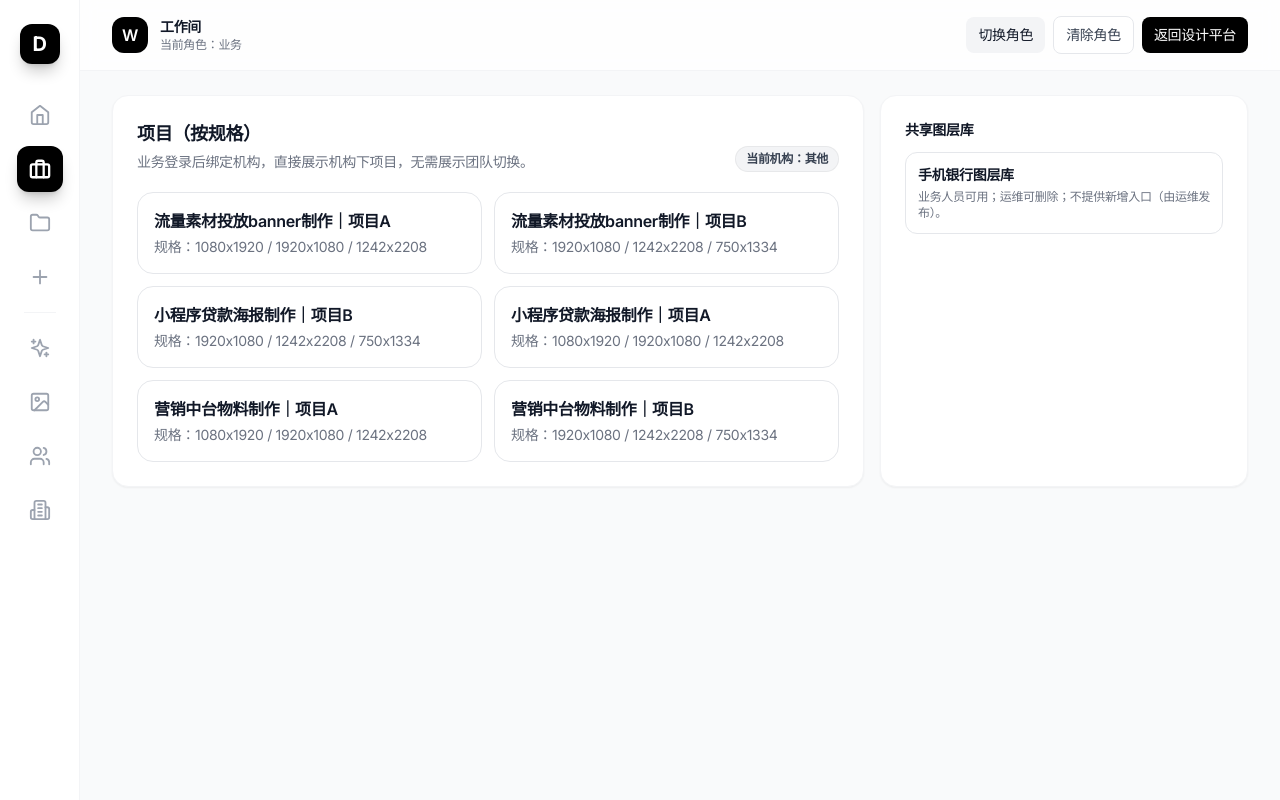
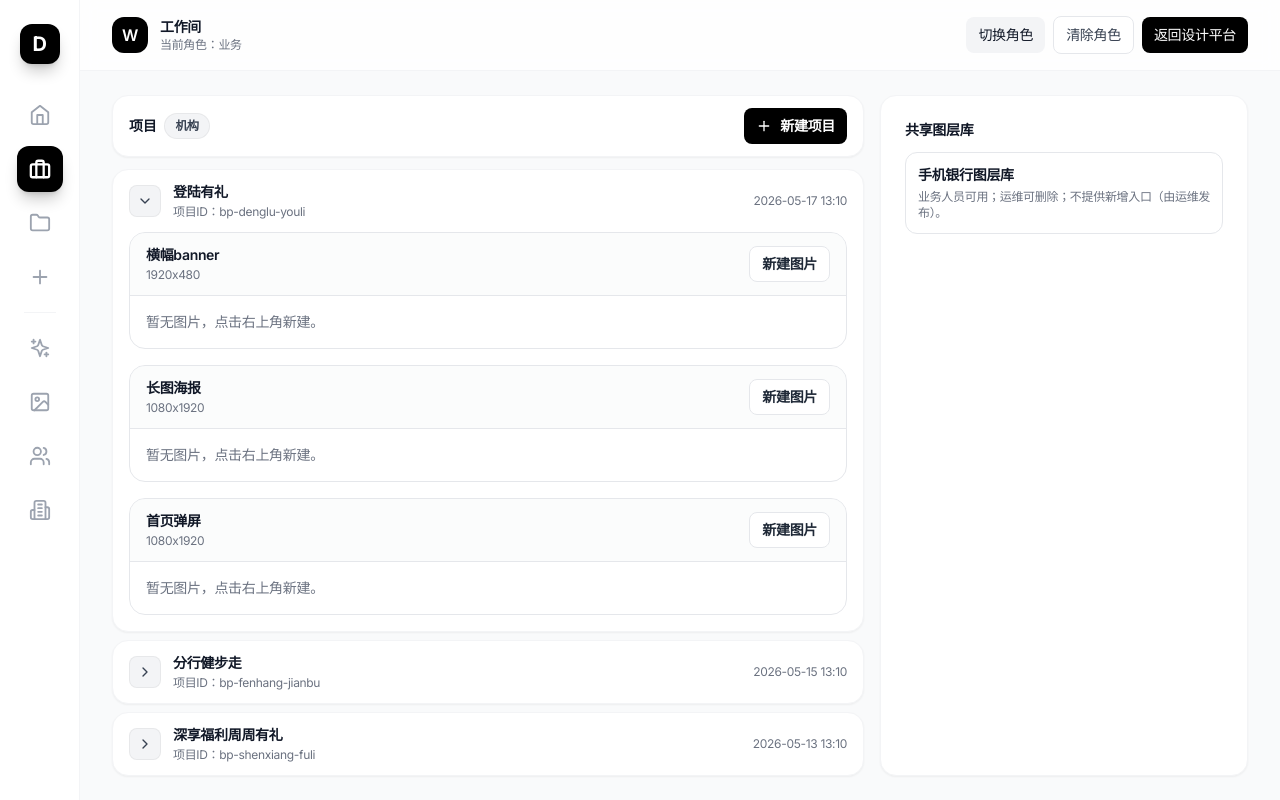
Before and after one commit to AudreyZeng99/ui-deepcanvas, a React (Vite) app: page /#/workroom/select-role in a window 1280 px wide. Both pictures are taken after a click on the button "进入工作间". Built offline with nearby package versions, Linux system fonts and the light colour scheme.

Commit message:
ui: business workroom projects in notion-style list

```diff
--- a/src/pages/Workroom.tsx
+++ b/src/pages/Workroom.tsx
@@ -2,7 +2,7 @@ import { useEffect, useMemo, useState } from 'react';
 import type { ReactNode } from 'react';
 import { Link, Navigate, Route, Routes, useLocation, useNavigate, useParams, type NavigateFunction } from 'react-router-dom';
 import clsx from 'clsx';
-import { ArrowLeft } from 'lucide-react';
+import { ArrowLeft, ChevronDown, ChevronRight, Plus } from 'lucide-react';
 import { useProject } from '../context/ProjectContext';
 import { useToast } from '../components/ToastProvider';
 
@@ -54,6 +54,21 @@ const LIBRARIES_KEY = 'deepcanvas_workroom_libraries_v1';
 const ASSETS_KEY = 'deepcanvas_workroom_assets_v1';
 const HISTORY_KEY = 'deepcanvas_workroom_asset_history_v1';
 const PROJECTS_KEY = 'deepcanvas_workroom_projects_v1';
+const BUSINESS_PROJECTS_KEY = 'deepcanvas_workroom_business_projects_v1';
+
+type BusinessProjectSpec = 'banner' | 'poster' | 'splash';
+
+type BusinessProject = {
+  id: string;
+  name: string;
+  createdAt: number;
+};
+
+const BUSINESS_SPECS: Array<{ id: BusinessProjectSpec; label: string; dimension: string }> = [
+  { id: 'banner', label: '横幅banner', dimension: '1920x480' },
+  { id: 'poster', label: '长图海报', dimension: '1080x1920' },
+  { id: 'splash', label: '首页弹屏', dimension: '1080x1920' },
+];
 
 function safeParseJson<T>(raw: string | null, fallback: T): T {
   if (!raw) return fallback;
@@ -137,6 +152,40 @@ function readAssets(): LayerAsset[] {
 
 function writeAssets(next: LayerAsset[]) {
   localStorage.setItem(ASSETS_KEY, JSON.stringify(next));
+}
+
+function makeId(prefix: string) {
+  return `${prefix}-${Date.now()}-${Math.random().toString(16).slice(2)}`;
+}
+
+function seedBusinessProjectsIfMissing() {
+  const existing = safeParseJson<BusinessProject[] | null>(localStorage.getItem(BUSINESS_PROJECTS_KEY), null);
+  if (Array.isArray(existing) && existing.length > 0) return;
+  const now = Date.now();
+  const seed: BusinessProject[] = [
+    { id: 'bp-shenxiang-fuli', name: '深享福利周周有礼', createdAt: now - 1000 * 60 * 60 * 24 * 7 },
+    { id: 'bp-fenhang-jianbu', name: '分行健步走', createdAt: now - 1000 * 60 * 60 * 24 * 5 },
+    { id: 'bp-denglu-youli', name: '登陆有礼', createdAt: now - 1000 * 60 * 60 * 24 * 3 },
+  ];
+  localStorage.setItem(BUSINESS_PROJECTS_KEY, JSON.stringify(seed));
+}
+
+function readBusinessProjects(): BusinessProject[] {
+  seedBusinessProjectsIfMissing();
+  const parsed = safeParseJson<BusinessProject[]>(localStorage.getItem(BUSINESS_PROJECTS_KEY), []);
+  if (!Array.isArray(parsed)) return [];
+  return parsed
+    .filter((p) => p && typeof p.id === 'string' && typeof p.name === 'string')
+    .map((p) => ({
+      id: p.id,
+      name: p.name,
+      createdAt: typeof p.createdAt === 'number' ? p.createdAt : Date.now(),
+    }))
+    .sort((a, b) => b.createdAt - a.createdAt);
+}
+
+function writeBusinessProjects(next: BusinessProject[]) {
+  localStorage.setItem(BUSINESS_PROJECTS_KEY, JSON.stringify(next));
 }
 
 function readHistoryMap(): Record<string, AssetHistoryEvent[]> {
@@ -446,18 +495,12 @@ function readProjects(): WorkroomProject[] {
 
 function BusinessEntry() {
   const identity = readIdentity();
-  const { teams } = useProject();
   const libs = useMemo(() => Object.values(readLibraries()), []);
 
-  useEffect(() => {
-    seedProjectsFromTeams(teams.map((t) => ({ id: t.id, name: t.name })));
-  }, [teams]);
-
-  const [projects, setProjects] = useState<WorkroomProject[]>(() => readProjects());
-
-  useEffect(() => {
-    setProjects(readProjects());
-  }, [teams]);
+  const toast = useToast();
+  const navigate = useNavigate();
+  const [projects, setProjects] = useState<BusinessProject[]>(() => readBusinessProjects());
+  const [expandedProjectIds, setExpandedProjectIds] = useState<Set<string>>(() => new Set(projects.slice(0, 1).map((p) => p.id)));
 
   const accessibleLibraries = useMemo(() => {
     if (!identity) return [];
@@ -466,32 +509,163 @@ function BusinessEntry() {
 
   if (!identity || identity.role !== 'business') return null;
 
+  const allAssets = readAssets();
+
+  const assetsByProjectAndSpec = (projectId: string, specId: BusinessProjectSpec) => {
+    return allAssets.filter((a) => a.meta?.businessProjectId === projectId && a.meta?.businessSpecId === specId);
+  };
+
+  const toggleExpanded = (projectId: string) => {
+    setExpandedProjectIds((prev) => {
+      const next = new Set(prev);
+      if (next.has(projectId)) next.delete(projectId);
+      else next.add(projectId);
+      return next;
+    });
+  };
+
+  const createProject = () => {
+    const name = window.prompt('请输入项目名称');
+    if (!name || !name.trim()) return;
+    const next: BusinessProject = { id: makeId('bp'), name: name.trim(), createdAt: Date.now() };
+    const nextList = [next, ...projects];
+    writeBusinessProjects(nextList);
+    setProjects(nextList);
+    setExpandedProjectIds((prev) => new Set([next.id, ...prev]));
+    toast.show('已新建项目');
+  };
+
+  const createSpecItem = (project: BusinessProject, spec: { id: BusinessProjectSpec; label: string; dimension: string }) => {
+    const now = Date.now();
+    const urlPool: Record<BusinessProjectSpec, string> = {
+      banner: 'https://images.unsplash.com/photo-1557683316-973673baf926?q=80&w=1400&auto=format&fit=crop',
+      poster: 'https://images.unsplash.com/photo-1618005182384-a83a8bd57fbe?q=80&w=1200&auto=format&fit=crop',
+      splash: 'https://images.unsplash.com/photo-1557682250-33bd709cbe85?q=80&w=1200&auto=format&fit=crop',
+    };
+    const nextAssets = readAssets();
+    const asset: LayerAsset = {
+      id: makeId('asset'),
+      name: `${project.name}｜${spec.label}`,
+      url: urlPool[spec.id],
+      createdAt: now,
+      spec: spec.dimension,
+      source: 'seed',
+      meta: {
+        businessProjectId: project.id,
+        businessSpecId: spec.id,
+        businessSpecLabel: spec.label,
+        status: '进行中',
+      },
+    };
+    writeAssets([asset, ...nextAssets]);
+    toast.show('已新增一张规格图片（模拟）');
+    navigate(`/workroom/canvas/${encodeURIComponent(asset.id)}`);
+  };
+
   return (
     <div className="grid grid-cols-1 xl:grid-cols-3 gap-4">
-      <div className="xl:col-span-2 bg-white border border-gray-100 rounded-2xl p-6 shadow-sm">
-        <div className="flex items-end justify-between gap-3 flex-wrap">
-          <div>
-            <div className="text-lg font-semibold">项目（按规格）</div>
-            <div className="text-sm text-gray-500 mt-1">业务登录后绑定机构，直接展示机构下项目，无需展示团队切换。</div>
+      <div className="xl:col-span-2 space-y-3">
+        <div className="bg-white border border-gray-100 rounded-2xl px-4 py-3 shadow-sm flex items-center justify-between gap-3">
+          <div className="flex items-center gap-2">
+            <div className="text-sm font-semibold text-gray-900">项目</div>
+            <div className="text-xs px-2.5 py-1 rounded-full bg-gray-100 border border-black/5 text-gray-700 font-semibold">
+              {identity.businessOrg === 'shenzhen' ? '深圳分行' : '机构'}
+            </div>
           </div>
-          <div className="text-xs px-2.5 py-1 rounded-full bg-gray-100 border border-black/5 text-gray-700 font-semibold">
-            当前机构：{identity.businessOrg === 'shenzhen' ? '深圳分行' : '其他'}
-          </div>
+          <button
+            type="button"
+            onClick={createProject}
+            className="inline-flex items-center gap-2 h-9 px-3 rounded-lg bg-black text-white text-sm font-semibold hover:bg-gray-900 transition"
+          >
+            <Plus size={16} />
+            新建项目
+          </button>
         </div>
-        <div className="mt-5 grid grid-cols-1 md:grid-cols-2 gap-3">
+
+        <div className="space-y-2">
           {projects.length === 0 ? (
-            <div className="text-sm text-gray-500">暂无项目</div>
+            <div className="bg-white border border-gray-100 rounded-2xl p-6 shadow-sm text-sm text-gray-500">暂无项目</div>
           ) : (
-            projects.map((p) => (
-              <Link
-                key={p.id}
-                to={`/workroom/projects/${encodeURIComponent(p.id)}`}
-                className="rounded-2xl border border-gray-200 bg-white hover:bg-gray-50 transition p-4"
-              >
-                <div className="font-semibold">{p.name}</div>
-                <div className="text-sm text-gray-500 mt-1">规格：{p.specs.join(' / ')}</div>
-              </Link>
-            ))
+            projects.map((p) => {
+              const expanded = expandedProjectIds.has(p.id);
+              return (
+                <div key={p.id} className="bg-white border border-gray-100 rounded-2xl shadow-sm overflow-hidden">
+                  <button
+                    type="button"
+                    onClick={() => toggleExpanded(p.id)}
+                    className="w-full px-4 py-3 flex items-center justify-between gap-3 hover:bg-gray-50 transition text-left"
+                  >
+                    <div className="flex items-center gap-3 min-w-0">
+                      <div className="w-8 h-8 rounded-lg bg-gray-100 border border-black/5 flex items-center justify-center text-gray-700">
+                        {expanded ? <ChevronDown size={16} /> : <ChevronRight size={16} />}
+                      </div>
+                      <div className="min-w-0">
+                        <div className="text-sm font-semibold text-gray-900 truncate">{p.name}</div>
+                        <div className="text-xs text-gray-500 mt-0.5">
+                          项目ID：{p.id}
+                        </div>
+                      </div>
+                    </div>
+                    <div className="text-xs text-gray-500 whitespace-nowrap">{formatTime(p.createdAt)}</div>
+                  </button>
+
+                  {expanded && (
+                    <div className="px-4 pb-4">
+                      <div className="space-y-4">
+                        {BUSINESS_SPECS.map((spec) => {
+                          const items = assetsByProjectAndSpec(p.id, spec.id);
+                          return (
+                            <div key={spec.id} className="rounded-2xl border border-gray-200 bg-white overflow-hidden">
+                              <div className="px-4 py-3 flex items-center justify-between gap-3 bg-gray-50/60 border-b border-gray-200">
+                                <div className="min-w-0">
+                                  <div className="text-sm font-semibold text-gray-900">{spec.label}</div>
+                                  <div className="text-xs text-gray-500 mt-0.5">{spec.dimension}</div>
+                                </div>
+                                <button
+                                  type="button"
+                                  onClick={() => createSpecItem(p, spec)}
+                                  className="h-9 px-3 rounded-lg bg-white border border-gray-200 hover:bg-gray-50 transition text-sm font-semibold text-gray-800"
+                                >
+                                  新建图片
+                                </button>
+                              </div>
+
+                              <div className="p-4">
+                                {items.length === 0 ? (
+                                  <div className="text-sm text-gray-500">暂无图片，点击右上角新建。</div>
+                                ) : (
+                                  <div className="grid grid-cols-1 sm:grid-cols-2 lg:grid-cols-3 gap-3">
+                                    {items.map((a) => (
+                                      <button
+                                        key={a.id}
+                                        type="button"
+                                        onClick={() => navigate(`/workroom/canvas/${encodeURIComponent(a.id)}`)}
+                                        className="text-left rounded-2xl border border-gray-200 bg-white hover:bg-gray-50 transition overflow-hidden"
+                                      >
+                                        <div className="aspect-[16/10] bg-gray-50">
+                                          <img src={a.url} alt={a.name} className="w-full h-full object-cover" />
+                                        </div>
+                                        <div className="p-3">
+                                          <div className="text-sm font-semibold text-gray-900 line-clamp-1">{a.name}</div>
+                                          <div className="text-xs text-gray-500 mt-1 flex items-center justify-between gap-2">
+                                            <span>{a.meta?.status || '进行中'}</span>
+                                            <span>{formatTime(a.createdAt)}</span>
+                                          </div>
+                                        </div>
+                                      </button>
+                                    ))}
+                                  </div>
+                                )}
+                              </div>
+                            </div>
+                          );
+                        })}
+                      </div>
+                    </div>
+                  )}
+                </div>
+              );
+            })
           )}
         </div>
       </div>
```
